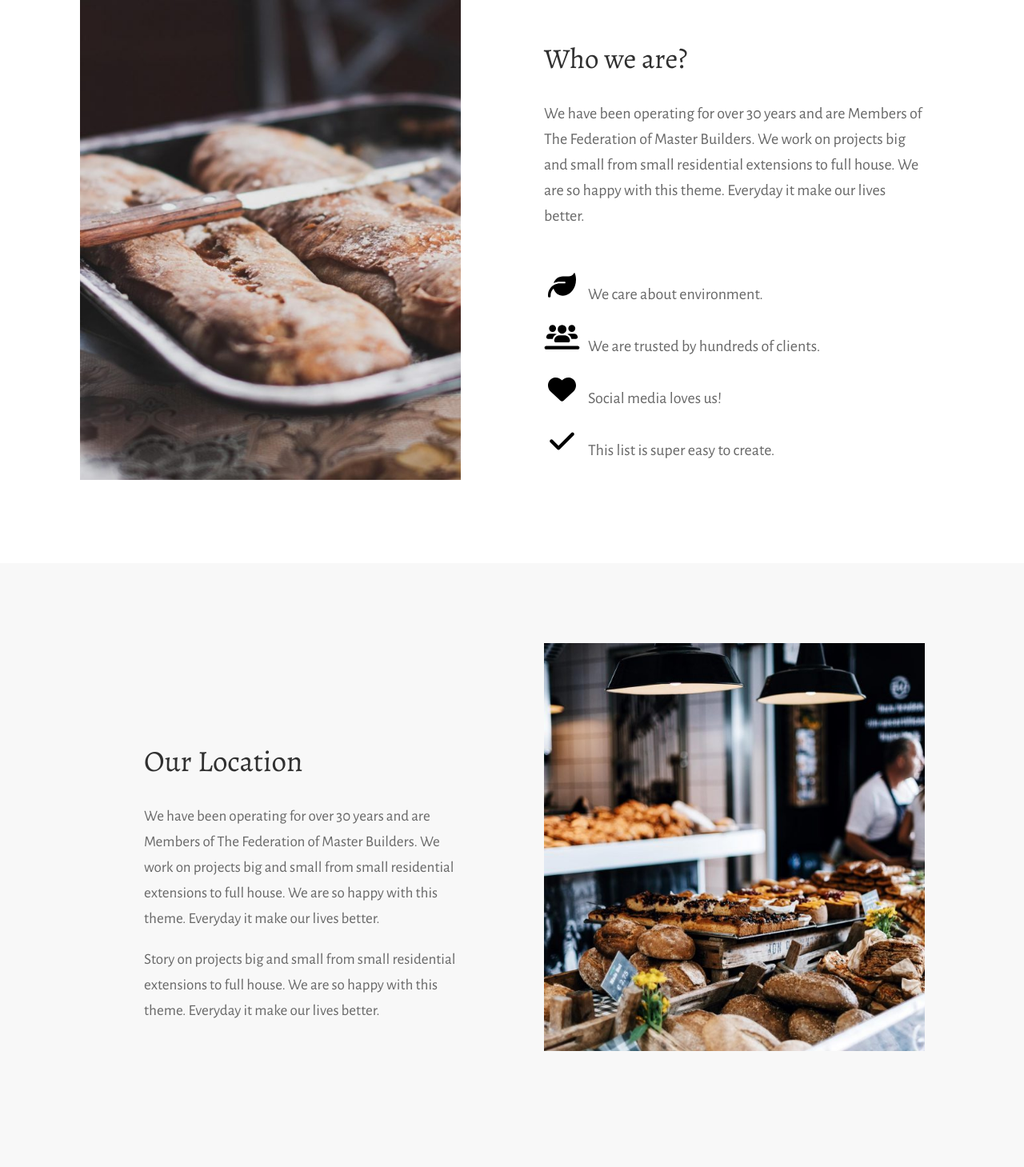
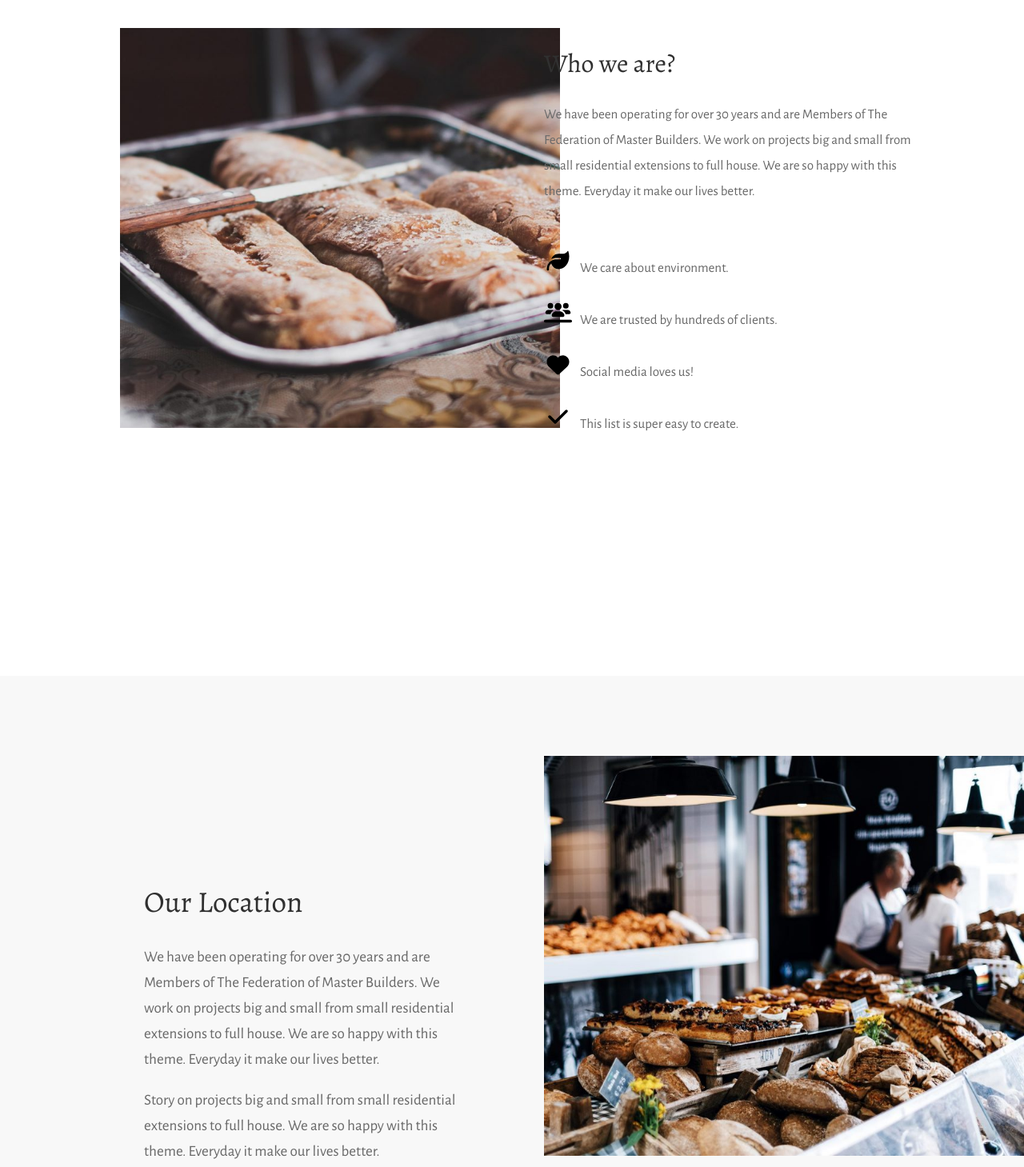
Before and after one commit to zeinaemad/Bakery-Task3-Route, a plain HTML site: page index.html in a window 1280 px wide. Shown: the part 960-2419 px from the top of the page at 80% size. Drawn offline with nearby package versions, Linux system fonts and the light colour scheme.

Commit message:
edited the overflow effect

```diff
--- a/css/style.css
+++ b/css/style.css
@@ -127,27 +127,26 @@ body{
     width: 45%;
     display: inline-block;
     height: 100vh;
-    overflow: auto;
+    /*overflow: auto;*/
     margin-top: 60px;
 
 }
-.main-cont img{
-
-    width: 660px;
-    height: 600px;
-    padding-top: 100px;
-    padding-left: 100px;
+.main-img1 img{
+    width: 550px;
+    height: 500px;
+    padding-left: 150px;
 
 }
+
 .inner{
-    padding-top: 120px;
+    padding-top: 130px;
     padding-left: 100px;
 }
 
 .inner h2{
     font-family: "Alegreya", serif;
     font-weight: 400;
-    font-size: 35px;
+    font-size: 32px;
     color: rgb(48, 48, 48);
 }
 
@@ -155,7 +154,7 @@ body{
     font-family: "Alegreya Sans", serif;
     font-weight: 400;
     font-style: normal;
-    font-size: 20px;
+    font-size: 17px;
     color: rgb(104, 104, 104);
     line-height: 32px;
 }
@@ -171,14 +170,14 @@ body{
     font-family: "Alegreya Sans", serif;
     font-weight: 400;
     font-style: normal;
-    font-size: 20px;
+    font-size: 17px;
     color: rgb(104, 104, 104);
     line-height: 65px;
 
 }
 .icon svg{
-    height: 35px;
-    width: 45px;
+    height: 28px;
+    width: 35px;
     padding-right: 10px;
     margin: 0;
     padding-bottom: 0;
@@ -188,28 +187,31 @@ body{
 .location-section{
     background-color: #F8F8F8;
     height: 100vh;
+    width: 100%;
+    margin-top: 10px;
 }
 
 .location-container{
     width: 45%;
     display: inline-block;
     height: 100vh;
-    overflow: auto;
-    margin-top: 50px;
+
+}
+.location-img2 img{
+    width: 600px;
+    height: 500px;
+    padding-top: 100px;
+    padding-left: 100px;
+}
+.location-img2 img{
 
 }
 .inner-location{
-    padding-top: 145px;
     padding-left: 180px;
-    margin: auto;
+
 
 }
-.location-container img{
-    width: 620px;
-    height: 510px;
-    padding-top: 50px;
-    padding-left: 100px;
-}
+
 .location-container h2{
     font-family: "Alegreya", serif;
     font-weight: 400;
@@ -232,6 +234,7 @@ body{
     height: 100vh;
     text-align: center;
     padding-top: 50px;
+    padding-bottom: 50px;
 }
 .our-baking h2{
     font-family: "Alegreya", serif;
@@ -254,8 +257,9 @@ body{
 .baking-items{
     width: 22%;
     text-align: center;
-    padding: 20px 38px;
+    padding: 20px 30px;
     float: left;
+    margin: 20px;
 
 
 }
@@ -264,6 +268,7 @@ body{
     height: 300px;
     width: 380px;
     text-align: center;
+
 }
 
 .baking-items h3{
--- a/index.html
+++ b/index.html
@@ -63,7 +63,7 @@
     </section>
     <div class="clear-fix"></div>
 
-    <div class="main-cont">
+    <div class="main-cont main-img1">
       <img
         src="imgs/alexandru-stavrica-170390-800x760.jpg"
         alt="bagel picture"
@@ -136,7 +136,7 @@
           </p>
         </div>
       </div>
-      <div class="location-container">
+      <div class="location-container location-img2">
         <img src="imgs/full-2-800x640.jpg" alt="bakery employee" />
       </div>
     </div>
```
